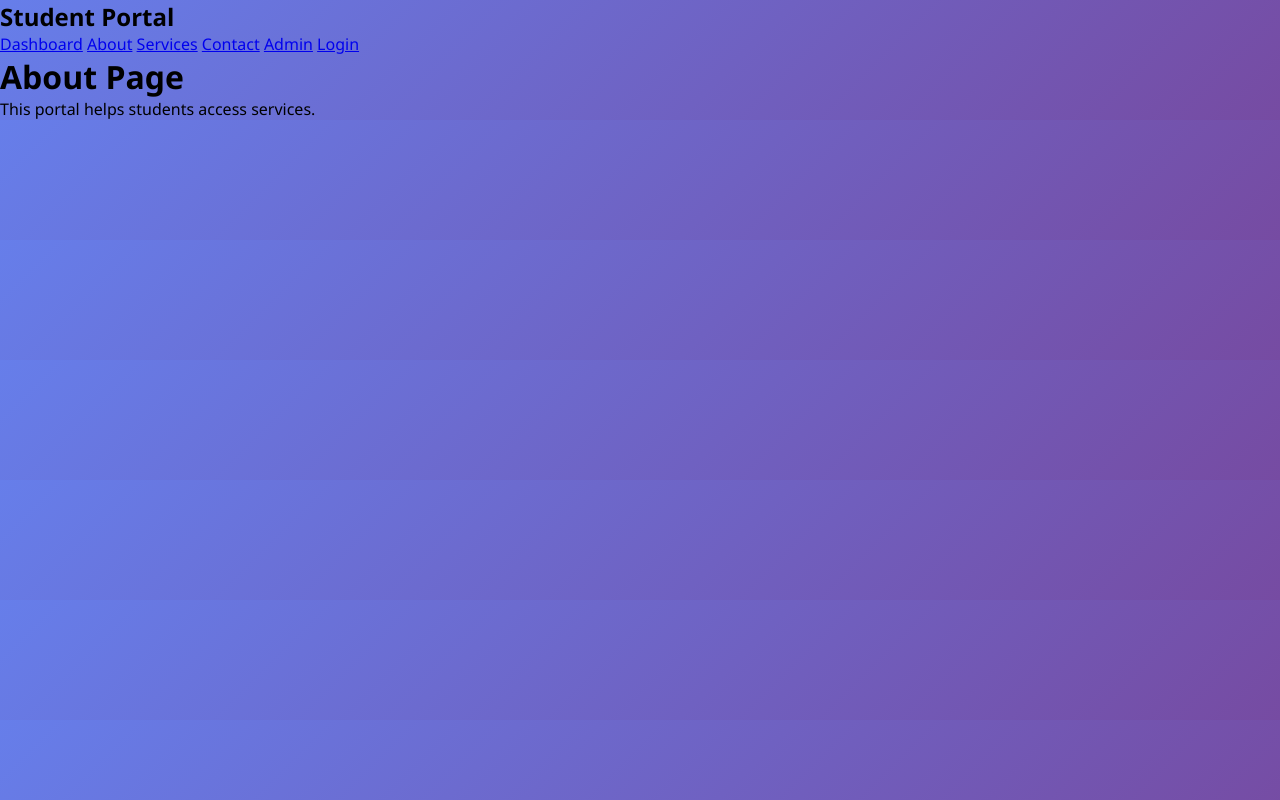
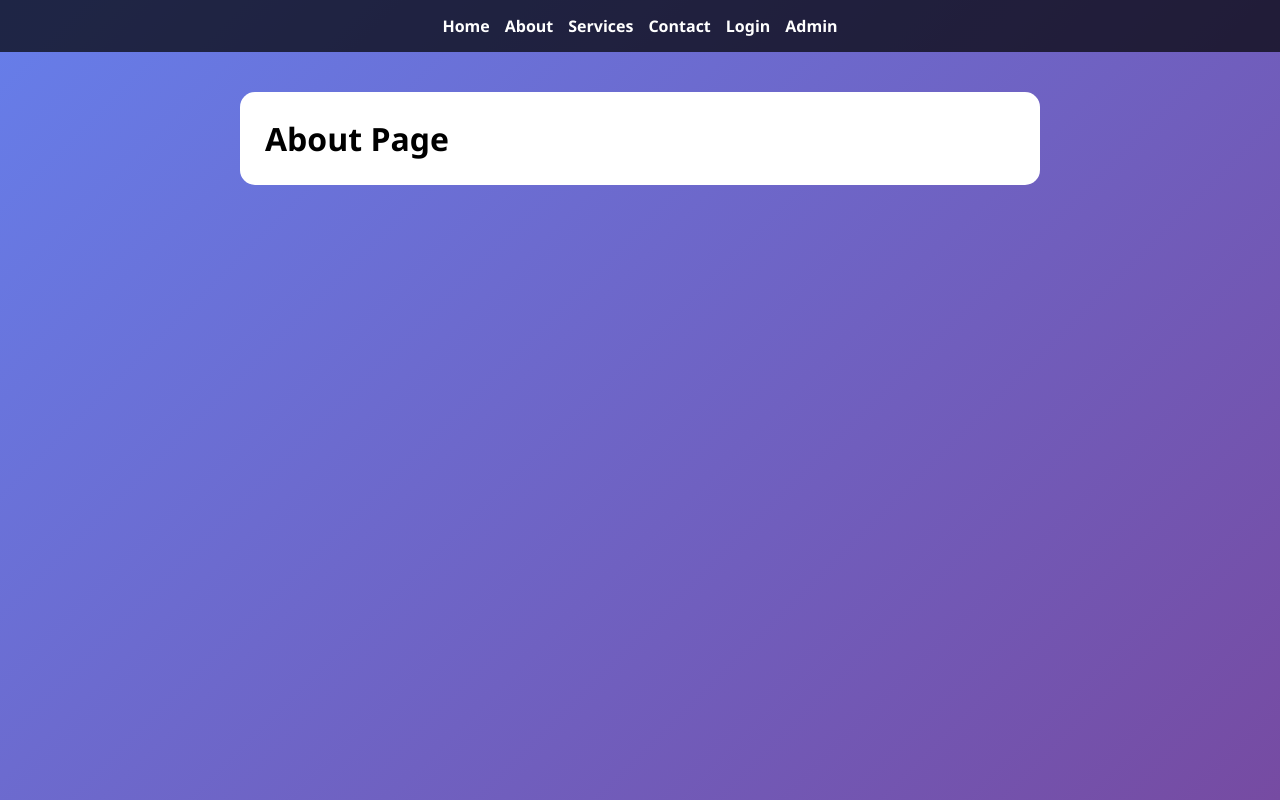
Before and after one commit to indhuhngy27-lang/student-portal-indhu, a website: page public/about.html in a window 1280 px wide. Drawn offline with Linux system fonts and the light colour scheme.

Commit message:
Added project screenshots

```diff
--- a/public/about.html
+++ b/public/about.html
@@ -1,25 +1,8 @@
-<!DOCTYPE html>
-<html>
-<head>
-    <title>About</title>
-    <link rel="stylesheet" href="style.css">
-</head>
-<body>
-
-<div class="sidebar">
-    <h2>Student Portal</h2>
-    <a href="index.html">Dashboard</a>
-    <a href="about.html">About</a>
-    <a href="services.html">Services</a>
-    <a href="contact.html">Contact</a>
-    <a href="admin.html">Admin</a>
-    <a href="login.html">Login</a>
-</div>
-
-<div class="main">
-    <h1>About Page</h1>
-    <p>This portal helps students access services.</p>
-</div>
-
-</body>
-</html>
+<link rel="stylesheet" href="style.css"><nav>
+<a href="index.html">Home</a>
+<a href="about.html">About</a>
+<a href="services.html">Services</a>
+<a href="contact.html">Contact</a>
+<a href="login.html">Login</a>
+<a href="admin.html">Admin</a>
+</nav><div class="container"><h1>About Page</h1></div>
```
Also changed, not shown: public/index.html (+11 -23 lines), server.js (+9 -21 lines).
